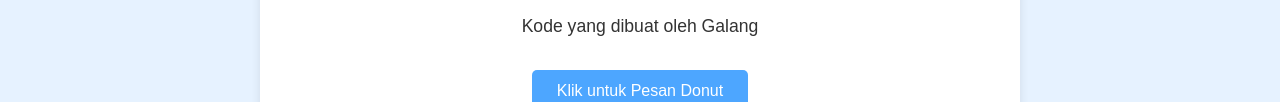
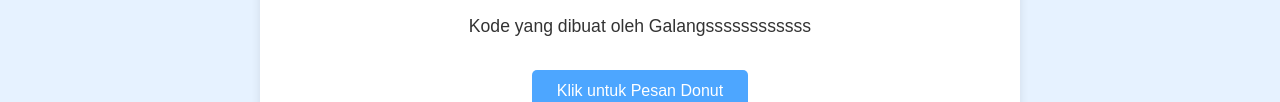
Before and after one commit to kins-pyt/donut-world, a plain HTML site: page index.html in a window 1280 px wide. Shown: the part 351-453 px from the top of the page. Drawn offline with Linux system fonts and the light colour scheme.

Commit message:
galangtes

```diff
--- a/index.html
+++ b/index.html
@@ -11,14 +11,14 @@
     <header>
         <div class="header-container">
             <h1>Donut World</h1>
-            <img src='/asset/image/gambar_coklatdonat_mainmenu.jpg' alt="Donut">
+            <img src="/asset/image/gambar_coklatdonat_mainmenu.jpg" alt="Donut">
         </div>
     </header>
 
     <main>
         <div class="content">
             <p>Selamat datang di Donut World! Kami menyajikan berbagai macam donut lezat dengan rasa yang menggugah selera.</p>
-            <p>Kode yang dibuat oleh Galang</p>
+            <p>Kode yang dibuat oleh Galangssssssssssss</p>
             <button id="welcome-btn">Klik untuk Pesan Donut</button>
         </div>
     </main>
```
